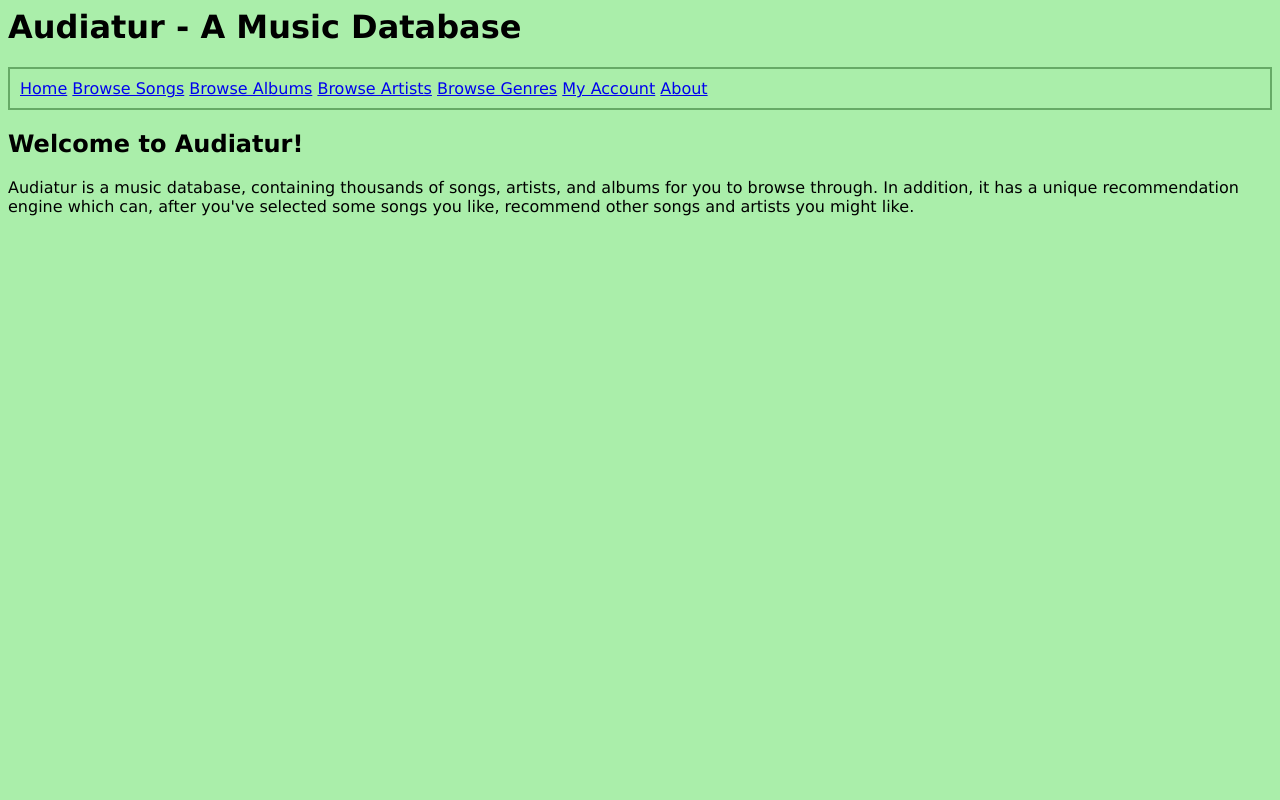
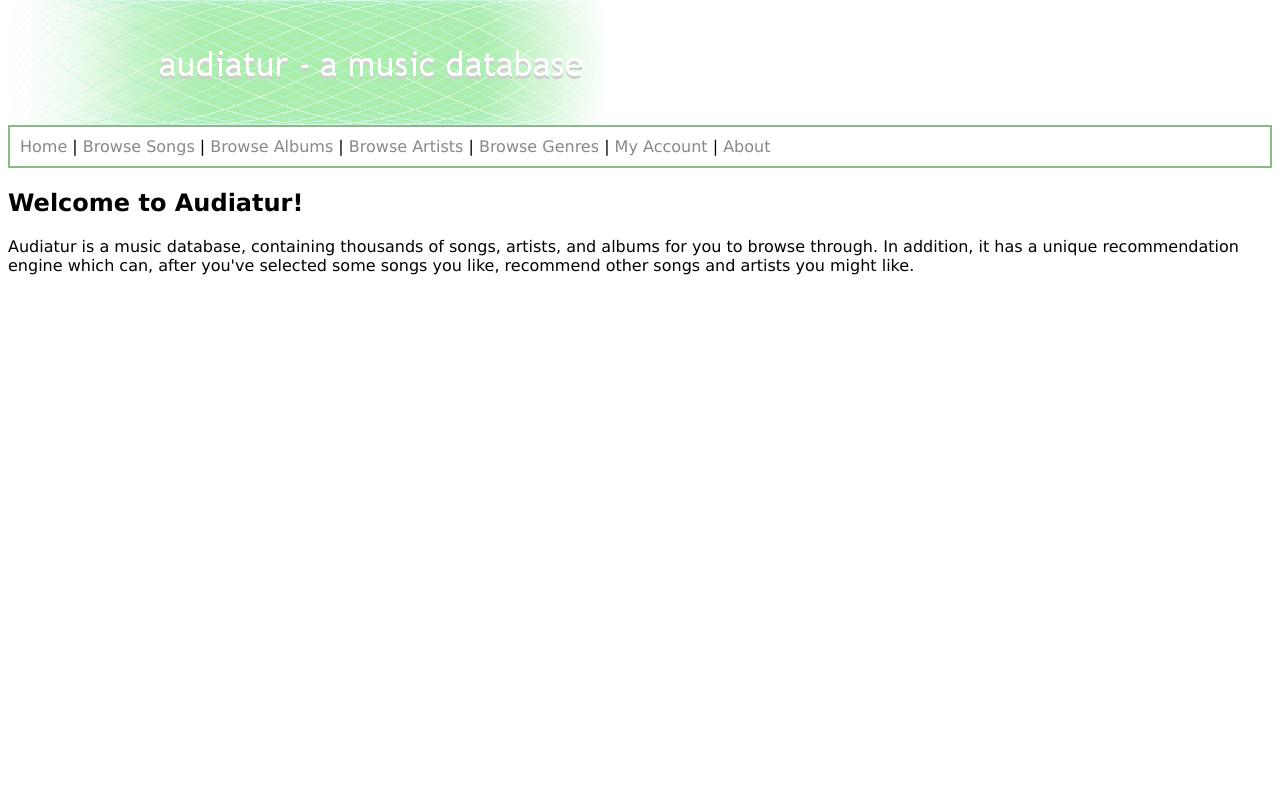
Before and after one commit to boyserk84/cs411-audiatur, a PHP site: page / in a window 1280 px wide. Run offline with PHP 8.4, Linux system fonts and the light colour scheme.

Commit message:
Improving look.

```diff
--- a/browse_songs.php
+++ b/browse_songs.php
@@ -5,6 +5,9 @@ require_once('includes/page.php');
 require_once('models/song.php');
 
 class BrowseSongsPage extends Page {
+
+	var $title = "Browse Songs";
+
 	function content() {
 		// Todo: add search parameters & pagination
 		$songs = Song::getAllSongs();
--- a/css/main.css
+++ b/css/main.css
@@ -1,6 +1,8 @@
 body, html {
 	font-family:Verdana;
-	background:#AAEEAA;
+	background:#FFFFFF;
+	margin-top:0px;
+
 }
 
 h1 {
@@ -9,10 +11,19 @@ h1 {
 
 div.linkbox {
 	padding:10px;
-	border:2px solid #66AA66;
+	border:2px solid #88BB88;
 }
 
-href {
+div.topheader {
+	background:#FFFFFF;
+}
+
+a {
 	text-decoration:none;
+	color:#888888;
+}
 
+a:hover
+{
+	color:#66FF99;
 }
--- a/includes/page.php
+++ b/includes/page.php
@@ -4,6 +4,7 @@
  */
 
 class Page {
+	var $title = "";
 	// Print the header.
 	function header() {
 		// This is the fast way to print HTML:
@@ -14,10 +15,12 @@ class Page {
 		<link rel='stylesheet' href='css/main.css' />
 	</head>
 	<body>
-		<h1>Audiatur - A Music Database</h1>
-		<div class='linkbox'><a href='index.php'>Home</a> <a href='browse_songs.php'>Browse Songs</a> <a href='browse_albums.php'>Browse Albums</a> <a href='browse_artists.php'>Browse Artists</a>  <a href='browse_genres.php'>Browse Genres</a> <a href='account.php'>My Account</a> <a href='about.php'>About</a></div>
+		<div class='topheader'>
+			<img src='img/audiatur_logo.png'>
+			<div class='linkbox'><a href='index.php'>Home</a> | <a href='browse_songs.php'>Browse Songs</a> | <a href='browse_albums.php'>Browse Albums</a> | <a href='browse_artists.php'>Browse Artists</a> | <a href='browse_genres.php'>Browse Genres</a> | <a href='account.php'>My Account</a> | <a href='about.php'>About</a></div>
+		</div>
 
-
+		<h1><?php echo $this->title; ?></h1>
 
 		<?php
 	}
```
Also changed, not shown: img/audiatur_logo.png (added).
